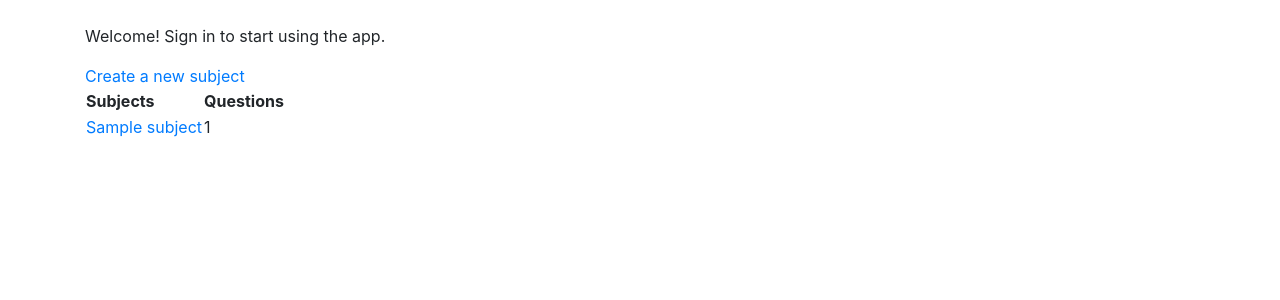
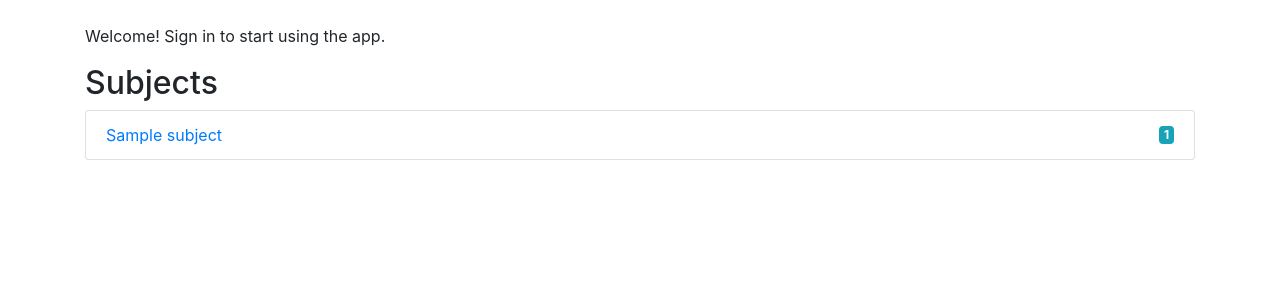
Before and after one commit to magael/tenttibot, a Flask app: page / in a window 1280 px wide. Shown: the part 56-356 px from the top of the page. Run offline with Flask 2, Linux system fonts and the light colour scheme; tables that the repository leaves empty hold one stand-in row (values such as "Sample post"); some libraries are stand-ins or nearby versions.

Commit message:
ulkoasun parantelua bootstrapilla

```diff
--- a/application/templates/index.html
+++ b/application/templates/index.html
@@ -2,26 +2,25 @@
 <p>
   Welcome! Sign in to start using the app.
 </p>
+{% else %}
+<p>
+  <a class="btn btn-primary" href="{{ url_for('subjects_form') }}" role="button">
+    Create a new subject
+  </a>
+</p>
 {% endif %}
-<a href="{{ url_for('subjects_form') }}">Create a new subject</a>
-<table>
-  <tr>
-    <th>
-      Subjects
-    </th>
-    <th>
-      Questions
-    </th>
-  </tr>
-  {% if subjects is defined %} {% for subject in subjects %}
-  <tr>
-    <td>
-      <a href="{{ url_for('questions_index', subject_id=subject.id) }}">{{ subject.name }}</a>
-    </td>
-    <td>
+
+<h2>Subjects</h2>
+
+{% if subjects is defined %} {% for subject in subjects %}
+<ul class="list-group">
+  <li class="list-group-item d-flex justify-content-between align-items-center">
+    <a href="{{ url_for('questions_index', subject_id=subject.id) }}">
+      {{ subject.name }}
+    </a>
+    <a href="{{ url_for('questions_index', subject_id=subject.id) }}" class="badge badge-info">
       {{subject.questions}}
-    </td>
-  </tr>
-  {% endfor %} {% endif %}
-</table>
-{% endblock %}
+    </a>
+  </li>
+</ul>
+{% endfor %} {% endif %} {% endblock %}
--- a/application/templates/layout.html
+++ b/application/templates/layout.html
@@ -28,7 +28,7 @@
 
       <div class="form-inline mt-2 mt-md-0">
         {% if current_user.is_authenticated %}
-        <div class="col" style="color: #12a599">
+        <div class="col" style="color: #17a2b8">
           Signed in as {{ current_user.name }}.
         </div>
         <a href="{{ url_for('auth_logout') }}">Log out</a>
--- a/application/templates/questions/new.html
+++ b/application/templates/questions/new.html
@@ -32,7 +32,9 @@
         <input type="submit" value="Add a new question" />
       </td>
       <td>
-        <a href="{{ url_for('questions_index', subject_id=subject_id) }}">Back</a>
+        <a class="btn btn-outline-dark" href="{{ url_for('questions_index', subject_id=subject_id) }}" role="button">
+          Back
+        </a>
       </td>
     </tr>
   </table>
--- a/application/templates/questions/question.html
+++ b/application/templates/questions/question.html
@@ -32,7 +32,9 @@
         <input type="submit" value="Update question" />
       </td>
       <td>
-        <a href="{{ url_for('questions_index', subject_id=question.subject_id) }}">Back</a>
+        <a class="btn btn-outline-dark" href="{{ url_for('questions_index', subject_id=question.subject_id) }}" role="button">
+          Back
+        </a>
       </td>
     </tr>
 </form>
--- a/application/templates/subjects/new.html
+++ b/application/templates/subjects/new.html
@@ -24,7 +24,9 @@
         <input type="submit" value="Create subject" />
       </td>
       <td>
-        <a href="{{ url_for('index') }}">Back</a>
+        <a class="btn btn-outline-dark" href="{{ url_for('index') }}" role="button">
+          Back
+        </a>
       </td>
     </tr>
   </table>
```
